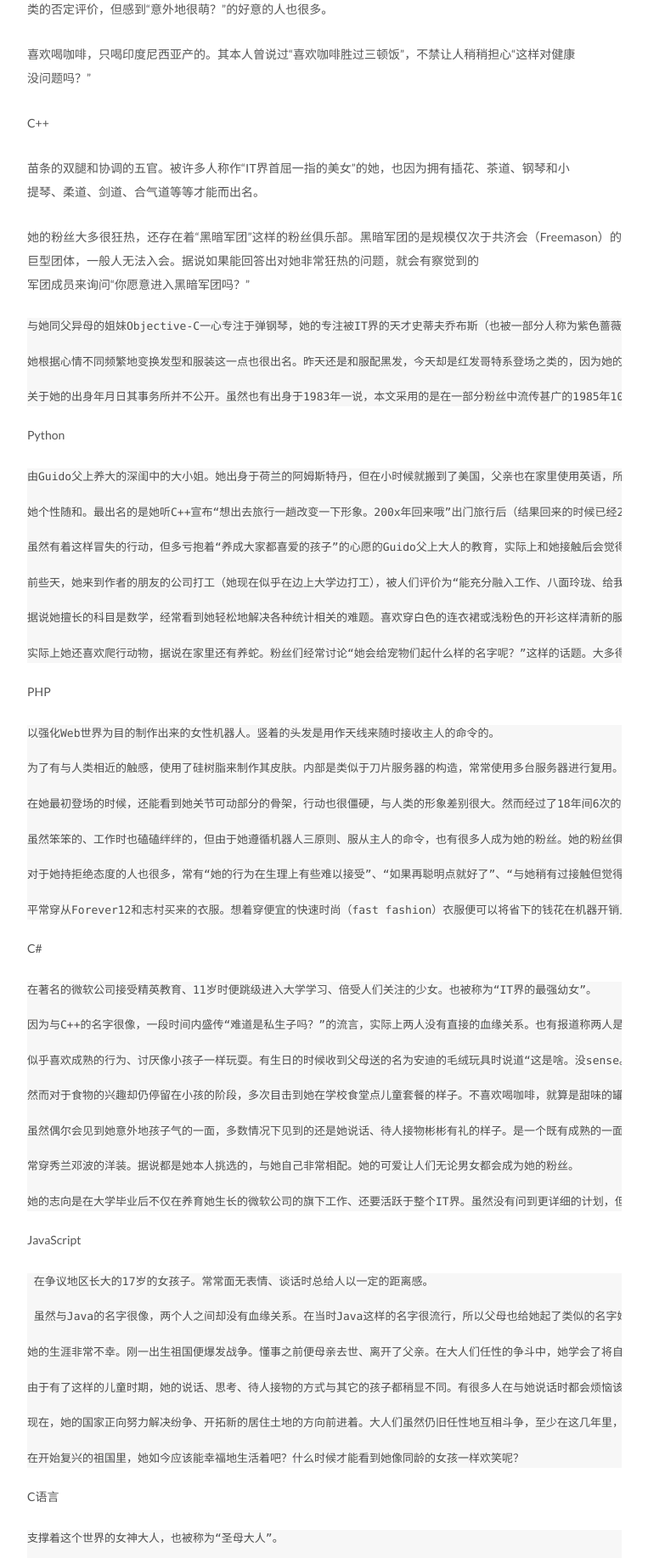
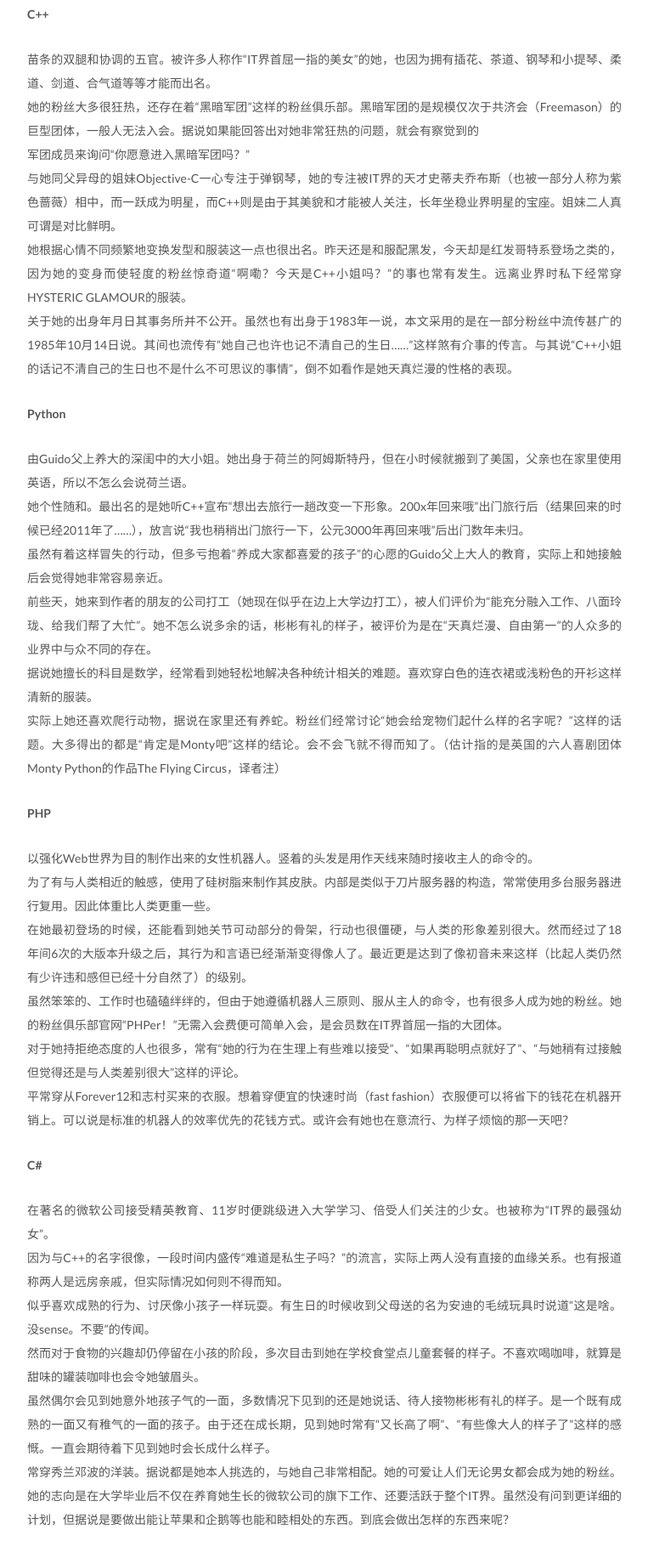
Before and after one commit to songdanlee/songdanLee.github.io, a plain HTML site: page 2017/07/16/如果编程语言是女孩子的话/index.html in a window 1280 px wide. Shown: the part 967-2800 px from the top of the page at 85% size, without its empty margins (258-1021 px from the left). Drawn offline with Linux system fonts and the light colour scheme.

Commit message:
Site updated: 2017-07-16 20:56:49

```diff
--- a/2017/07/16/如果编程语言是女孩子的话/index.html
+++ b/2017/07/16/如果编程语言是女孩子的话/index.html
@@ -99,7 +99,7 @@
 <meta property="og:url" content="http://yoursite.com/2017/07/16/如果编程语言是女孩子的话/index.html">
 <meta property="og:site_name" content="穆梓先生">
 <meta property="og:description" content="试想一下，当Java、C++、Python、Ruby、PHP、C#、JS等编程语言变成了动漫人物会是怎样的一幅场景呢？下面就一起看看在日本作家渡辺将人的笔下，各种编程语言都是哪类可爱的女孩子的吧！">
-<meta property="og:updated_time" content="2017-07-16T12:48:48.678Z">
+<meta property="og:updated_time" content="2017-07-16T12:56:39.959Z">
 <meta name="twitter:card" content="summary">
 <meta name="twitter:title" content="如果编程语言是女孩子的话">
 <meta name="twitter:description" content="试想一下，当Java、C++、Python、Ruby、PHP、C#、JS等编程语言变成了动漫人物会是怎样的一幅场景呢？下面就一起看看在日本作家渡辺将人的笔下，各种编程语言都是哪类可爱的女孩子的吧！">
@@ -373,98 +373,22 @@
 
 
         <p>试想一下，当Java、C++、Python、Ruby、PHP、C#、JS等编程语言变成了动漫人物会是怎样的一幅场景呢？<br>下面就一起看看在日本作家渡辺将人的笔下，各种编程语言都是哪类可爱的女孩子的吧！<br><a id="more"></a></p>
-<p>-Java</p>
-<p>   犹如宫泽贤治的《不畏风雨》中出现的、性格木讷的女孩子。从小就由于迟钝和大食量等特征被别人当作<br>笨蛋，从小学入学开始进入田径部、坚持跑步，在中长跑中经常取得好成绩，给人以活泼的印象。是十分努力的女孩子。</p>
-<p>   她的家境并不算好。父亲Sun是有才能的艺术家，但不擅长理财，在她14岁的时候因为苦于借债积劳成疾而<br>去世。她被Oracle叔叔收养，那时还与Google叔叔之间因为对她的扶养权问题而引起争端并闹上法庭。</p>
-<p>   在周围的人都担心，正值青春期时她在这样的处境下会不会一蹶不振的时候，她却处变不惊、继续着每天<br>练习跑步的生活。 </p>
-<p>   朴素的、认真的、难说是聪明的她，进入高中后不知是不是稍稍开始对异情在意，被人看到她偷偷地学着<br>别的女孩子的时尚穿着在街上行走。虽然会受到“虽然很努力，也许稍微有点过时”、“那衣服与Java的印象不合”之类的否定评价，但感到“意外地很萌？”的好意的人也很多。</p>
-<p>   喜欢喝咖啡，只喝印度尼西亚产的。其本人曾说过“喜欢咖啡胜过三顿饭”，不禁让人稍稍担心“这样对健康<br>没问题吗？”</p>
-<p>C++</p>
-<p>   苗条的双腿和协调的五官。被许多人称作“IT界首屈一指的美女”的她，也因为拥有插花、茶道、钢琴和小<br>提琴、柔道、剑道、合气道等等才能而出名。</p>
-<p>   她的粉丝大多很狂热，还存在着“黑暗军团”这样的粉丝俱乐部。黑暗军团的是规模仅次于共济会（Freemason）的巨型团体，一般人无法入会。据说如果能回答出对她非常狂热的问题，就会有察觉到的<br>军团成员来询问“你愿意进入黑暗军团吗？”</p>
-<pre><code>与她同父异母的姐妹Objective-C一心专注于弹钢琴，她的专注被IT界的天才史蒂夫乔布斯（也被一部分人称为紫色蔷薇）相中，而一跃成为明星，而C++则是由于其美貌和才能被人关注，长年坐稳业界明星的宝座。姐妹二人真可谓是对比鲜明。
+<p><strong>Java</strong></p>
+<p>   犹如宫泽贤治的《不畏风雨》中出现的、性格木讷的女孩子。从小就由于迟钝和大食量等特征被别人当作笨蛋，从小学入学开始进入田径部、坚持跑步，在中长跑中经常取得好成绩，给人以活泼的印象。是十分努力的女孩子。<br>   她的家境并不算好。父亲Sun是有才能的艺术家，但不擅长理财，在她14岁的时候因为苦于借债积劳成疾而去世。她被Oracle叔叔收养，那时还与Google叔叔之间因为对她的扶养权问题而引起争端并闹上法庭。<br>   在周围的人都担心，正值青春期时她在这样的处境下会不会一蹶不振的时候，她却处变不惊、继续着每天练习跑步的生活。<br>   朴素的、认真的、难说是聪明的她，进入高中后不知是不是稍稍开始对异情在意，被人看到她偷偷地学着别的女孩子的时尚穿着在街上行走。虽然会受到“虽然很努力，也许稍微有点过时”、“那衣服与Java的印象不合”之类的否定评价，但感到“意外地很萌？”的好意的人也很多。<br>   喜欢喝咖啡，只喝印度尼西亚产的。其本人曾说过“喜欢咖啡胜过三顿饭”，不禁让人稍稍担心“这样对健康没问题吗？”</p>
+<p><strong>C++</strong></p>
+<p>   苗条的双腿和协调的五官。被许多人称作“IT界首屈一指的美女”的她，也因为拥有插花、茶道、钢琴和小提琴、柔道、剑道、合气道等等才能而出名。<br>   她的粉丝大多很狂热，还存在着“黑暗军团”这样的粉丝俱乐部。黑暗军团的是规模仅次于共济会（Freemason）的巨型团体，一般人无法入会。据说如果能回答出对她非常狂热的问题，就会有察觉到的<br>军团成员来询问“你愿意进入黑暗军团吗？”<br>   与她同父异母的姐妹Objective-C一心专注于弹钢琴，她的专注被IT界的天才史蒂夫乔布斯（也被一部分人称为紫色蔷薇）相中，而一跃成为明星，而C++则是由于其美貌和才能被人关注，长年坐稳业界明星的宝座。姐妹二人真可谓是对比鲜明。<br>   她根据心情不同频繁地变换发型和服装这一点也很出名。昨天还是和服配黑发，今天却是红发哥特系登场之类的，因为她的变身而使轻度的粉丝惊奇道“啊嘞？今天是C++小姐吗？”的事也常有发生。远离业界时私下经常穿HYSTERIC GLAMOUR的服装。<br>   关于她的出身年月日其事务所并不公开。虽然也有出身于1983年一说，本文采用的是在一部分粉丝中流传甚广的1985年10月14日说。其间也流传有“她自己也许也记不清自己的生日……”这样煞有介事的传言。与其说“C++小姐的话记不清自己的生日也不是什么不可思议的事情”，倒不如看作是她天真烂漫的性格的表现。</p>
+<p><strong>Python</strong></p>
+<p>   由Guido父上养大的深闺中的大小姐。她出身于荷兰的阿姆斯特丹，但在小时候就搬到了美国，父亲也在家里使用英语，所以不怎么会说荷兰语。<br>   她个性随和。最出名的是她听C++宣布“想出去旅行一趟改变一下形象。200x年回来哦”出门旅行后（结果回来的时候已经2011年了……），放言说“我也稍稍出门旅行一下，公元3000年再回来哦”后出门数年未归。<br>   虽然有着这样冒失的行动，但多亏抱着“养成大家都喜爱的孩子”的心愿的Guido父上大人的教育，实际上和她接触后会觉得她非常容易亲近。<br>   前些天，她来到作者的朋友的公司打工（她现在似乎在边上大学边打工），被人们评价为“能充分融入工作、八面玲珑、给我们帮了大忙”。她不怎么说多余的话，彬彬有礼的样子，被评价为是在“天真烂漫、自由第一”的人众多的业界中与众不同的存在。<br>   据说她擅长的科目是数学，经常看到她轻松地解决各种统计相关的难题。喜欢穿白色的连衣裙或浅粉色的开衫这样清新的服装。<br>   实际上她还喜欢爬行动物，据说在家里还有养蛇。粉丝们经常讨论“她会给宠物们起什么样的名字呢？”这样的话题。大多得出的都是“肯定是Monty吧”这样的结论。会不会飞就不得而知了。（估计指的是英国的六人喜剧团体Monty Python的作品The Flying Circus，译者注）</p>
+<p><strong>PHP</strong></p>
+<p>   以强化Web世界为目的制作出来的女性机器人。竖着的头发是用作天线来随时接收主人的命令的。<br>   为了有与人类相近的触感，使用了硅树脂来制作其皮肤。内部是类似于刀片服务器的构造，常常使用多台服务器进行复用。因此体重比人类更重一些。<br>   在她最初登场的时候，还能看到她关节可动部分的骨架，行动也很僵硬，与人类的形象差别很大。然而经过了18年间6次的大版本升级之后，其行为和言语已经渐渐变得像人了。最近更是达到了像初音未来这样（比起人类仍然有少许违和感但已经十分自然了）的级别。<br>   虽然笨笨的、工作时也磕磕绊绊的，但由于她遵循机器人三原则、服从主人的命令，也有很多人成为她的粉丝。她的粉丝俱乐部官网“PHPer！”无需入会费便可简单入会，是会员数在IT界首屈一指的大团体。<br>   对于她持拒绝态度的人也很多，常有“她的行为在生理上有些难以接受”、“如果再聪明点就好了”、“与她稍有过接触但觉得还是与人类差别很大”这样的评论。<br>   平常穿从Forever12和志村买来的衣服。想着穿便宜的快速时尚（fast fashion）衣服便可以将省下的钱花在机器开销上。可以说是标准的机器人的效率优先的花钱方式。或许会有她也在意流行、为样子烦恼的那一天吧？</p>
+<p><strong>C#</strong></p>
+<p>   在著名的微软公司接受精英教育、11岁时便跳级进入大学学习、倍受人们关注的少女。也被称为“IT界的最强幼女”。<br>   因为与C++的名字很像，一段时间内盛传“难道是私生子吗？”的流言，实际上两人没有直接的血缘关系。也有报道称两人是远房亲戚，但实际情况如何则不得而知。<br>   似乎喜欢成熟的行为、讨厌像小孩子一样玩耍。有生日的时候收到父母送的名为安迪的毛绒玩具时说道“这是啥。没sense。不要”的传闻。<br>   然而对于食物的兴趣却仍停留在小孩的阶段，多次目击到她在学校食堂点儿童套餐的样子。不喜欢喝咖啡，就算是甜味的罐装咖啡也会令她皱眉头。<br>   虽然偶尔会见到她意外地孩子气的一面，多数情况下见到的还是她说话、待人接物彬彬有礼的样子。是一个既有成熟的一面又有稚气的一面的孩子。由于还在成长期，见到她时常有“又长高了啊”、“有些像大人的样子了”这样的感慨。一直会期待着下见到她时会长成什么样子。<br>   常穿秀兰邓波的洋装。据说都是她本人挑选的，与她自己非常相配。她的可爱让人们无论男女都会成为她的粉丝。<br>   她的志向是在大学毕业后不仅在养育她生长的微软公司的旗下工作、还要活跃于整个IT界。虽然没有问到更详细的计划，但据说是要做出能让苹果和企鹅等也能和睦相处的东西。到底会做出怎样的东西来呢？</p>
+<p><strong>JavaScript</strong></p>
+<p>   在争议地区长大的17岁的女孩子。常常面无表情、谈话时总给人以一定的距离感。<br>   虽然与Java的名字很像，两个人之间却没有血缘关系。在当时Java这样的名字很流行，所以父母也给她起了类似的名字她本人似乎对自己的名字并不在意，有时也以“ECMA”的笔名进行活动。偶尔也会被叫“JS”的外号，对此则更不在意，甚至对这种称法公然无视。<br>   她的生涯非常不幸。刚一出生祖国便爆发战争。懂事之前便母亲去世、离开了父亲。在大人们任性的争斗中，她学会了将自己藏在壳中、保护自己周围的生存之术。同年龄的女孩子随着年龄的变化都在挑战各种风格的时候，她却不顾周围的话语、一个人继续闭锁在壳中。当时就是非得这样才能生存的艰难环境。<br>   由于有了这样的儿童时期，她的说话、思考、待人接物的方式与其它的孩子都稍显不同。有很多人在与她说话时都会烦恼该怎样说才好。不过，也有人对她持有简单的一根筋的思考方式“容易接触”、“某种程度上来说，很好理解”的印象。<br>   现在，她的国家正向努力解决纷争、开拓新的居住土地的方向前进着。大人们虽然仍旧任性地互相斗争，至少在这几年里，已经没有发生像以前那样互相憎恨、互相残杀的战争了。<br>   在开始复兴的祖国里，她如今应该能幸福地生活着吧？什么时候才能看到她像同龄的女孩一样欢笑呢？</p>
+<p><strong>C语言</strong></p>
+<p>   支撑着这个世界的女神大人，也被称为“圣母大人”。<br>   关于C的出身年月没有定论。有人说她在创世纪（指1970年1月1日左右）之前就存在于这个世界，也有人说她是在稍后的1972年左右诞生的。<br>   她是女神大人，因此像“1970年左右出身的话，她现在的年龄是……”这样的想法是不信教的行为。绝对不要有这样的想法。<br>   她的名字是字母表的第三个字母“C”。据新约史书上的记载，在她之前还有叫作B的女神大人。一些资料显示“肯和丹尼斯创造了B，但对此并不满足。此后丹尼斯和其它人又合力创造了C”。<br>   世界上有许许多多她的信徒。然而在一段时间内都没有正确传达她的教诲的圣经。当初丹尼斯和布莱恩留下的诗篇虽然担负着这样的使命， 人们却希望有更加明确的言语。此后有许多有识之士将各种逸闻编辑整理、编著出了正确传达她的教义的圣经。<br>   一般人与C不能直接对话。只有积累了足够的修行者才会被允许与C交流。<br>   修行是十分严格的，需要理解”指针的指针“之类的问题，以及要求100%地成功解决无论多么努力地修行都难以克服的“malloc/free”问题。由于这样的背景，真正能跟她进行日常交流的人非常地少。<br>   然而由能够交流的人经手、世界上诞生了多种多样的知识与技术。即使你没有见过她的样子，她的慈爱也确实地每天都围绕在你身边。</p>
+<p><strong>Shell</strong><br>   创世纪（1970年1月1日）起经过数年后被目击到的妖精。会寄宿在家中，有着类似于棕精灵（Brownie）的生活方式，向她们拜托家务事或着杂活的时候，会回答两次并接受的温顺的孩子的。<br>   她们不常出现在人间存在的地方，因为不通言语，会用信件交流。如果拜托的事情说得比较含糊的话，有可能会造成误解而发生不得了的事情。对此的技巧是明确地像“做那个|做这个&gt;放在这里”这样有顺序地将要拜托她们做的事写好。如果对拜托的事理解得很好的话，她们会在夜里将事情都处理好。如果很好地完成了工作的话，请别忘了在第二天的晚上放上作为谢礼的方糖。<br>   Shell中有各种各样的种族。现在已确认的种族中比较有名的有：“ba”、“c“、”k”、”tc”、“z”等等。其服装根据种族不同而不同，我所目击到的是一只身高60cm左右、穿着巴宝莉的儿童服装的个体。恐怕人们目击到最多的是”ba”种。个人而言我也想遇到身高更高一些、尖耳朵的“z”种，现在虽然知道如何写信，却从未见过实物。<br>   尽量她们会在同一个屋子里居住，却很少有人有机会见到，也不如何才能遇到他们。<br>   有一种说法是，每天都把写程序这一仪式进行到午夜、勉强靠咖啡因支撑着抬起头的状态下突然向屏幕看去，能够看到她的身影。确实我遭遇她，也是在公司里熬夜写程序的时候。<br>   Shell的个体非常地多，据说每家每户都会有一只。在大家的家里，实际上有着许多的她们居住着、等着来信也说不定。</p>
 
-她根据心情不同频繁地变换发型和服装这一点也很出名。昨天还是和服配黑发，今天却是红发哥特系登场之类的，因为她的变身而使轻度的粉丝惊奇道“啊嘞？今天是C++小姐吗？”的事也常有发生。远离业界时私下经常穿HYSTERIC GLAMOUR的服装。
-
-关于她的出身年月日其事务所并不公开。虽然也有出身于1983年一说，本文采用的是在一部分粉丝中流传甚广的1985年10月14日说。其间也流传有“她自己也许也记不清自己的生日……”这样煞有介事的传言。与其说“C++小姐的话记不清自己的生日也不是什么不可思议的事情”，倒不如看作是她天真烂漫的性格的表现。
-</code></pre><p>Python</p>
-<pre><code>由Guido父上养大的深闺中的大小姐。她出身于荷兰的阿姆斯特丹，但在小时候就搬到了美国，父亲也在家里使用英语，所以不怎么会说荷兰语。
-
-她个性随和。最出名的是她听C++宣布“想出去旅行一趟改变一下形象。200x年回来哦”出门旅行后（结果回来的时候已经2011年了……），放言说“我也稍稍出门旅行一下，公元3000年再回来哦”后出门数年未归。
-
-虽然有着这样冒失的行动，但多亏抱着“养成大家都喜爱的孩子”的心愿的Guido父上大人的教育，实际上和她接触后会觉得她非常容易亲近。
-
-前些天，她来到作者的朋友的公司打工（她现在似乎在边上大学边打工），被人们评价为“能充分融入工作、八面玲珑、给我们帮了大忙”。她不怎么说多余的话，彬彬有礼的样子，被评价为是在“天真烂漫、自由第一”的人众多的业界中与众不同的存在。
-
-据说她擅长的科目是数学，经常看到她轻松地解决各种统计相关的难题。喜欢穿白色的连衣裙或浅粉色的开衫这样清新的服装。
-
-实际上她还喜欢爬行动物，据说在家里还有养蛇。粉丝们经常讨论“她会给宠物们起什么样的名字呢？”这样的话题。大多得出的都是“肯定是Monty吧”这样的结论。会不会飞就不得而知了。（估计指的是英国的六人喜剧团体Monty Python的作品The Flying Circus，译者注）
-</code></pre><p>PHP</p>
-<pre><code>以强化Web世界为目的制作出来的女性机器人。竖着的头发是用作天线来随时接收主人的命令的。
-
-为了有与人类相近的触感，使用了硅树脂来制作其皮肤。内部是类似于刀片服务器的构造，常常使用多台服务器进行复用。因此体重比人类更重一些。
-
-在她最初登场的时候，还能看到她关节可动部分的骨架，行动也很僵硬，与人类的形象差别很大。然而经过了18年间6次的大版本升级之后，其行为和言语已经渐渐变得像人了。最近更是达到了像初音未来这样（比起人类仍然有少许违和感但已经十分自然了）的级别。
-
-虽然笨笨的、工作时也磕磕绊绊的，但由于她遵循机器人三原则、服从主人的命令，也有很多人成为她的粉丝。她的粉丝俱乐部官网“PHPer！”无需入会费便可简单入会，是会员数在IT界首屈一指的大团体。
-
-对于她持拒绝态度的人也很多，常有“她的行为在生理上有些难以接受”、“如果再聪明点就好了”、“与她稍有过接触但觉得还是与人类差别很大”这样的评论。
-
-平常穿从Forever12和志村买来的衣服。想着穿便宜的快速时尚（fast fashion）衣服便可以将省下的钱花在机器开销上。可以说是标准的机器人的效率优先的花钱方式。或许会有她也在意流行、为样子烦恼的那一天吧？
-</code></pre><p>C#</p>
-<pre><code>在著名的微软公司接受精英教育、11岁时便跳级进入大学学习、倍受人们关注的少女。也被称为“IT界的最强幼女”。
-
-因为与C++的名字很像，一段时间内盛传“难道是私生子吗？”的流言，实际上两人没有直接的血缘关系。也有报道称两人是远房亲戚，但实际情况如何则不得而知。
-
-似乎喜欢成熟的行为、讨厌像小孩子一样玩耍。有生日的时候收到父母送的名为安迪的毛绒玩具时说道“这是啥。没sense。不要”的传闻。
-
-然而对于食物的兴趣却仍停留在小孩的阶段，多次目击到她在学校食堂点儿童套餐的样子。不喜欢喝咖啡，就算是甜味的罐装咖啡也会令她皱眉头。
-
-虽然偶尔会见到她意外地孩子气的一面，多数情况下见到的还是她说话、待人接物彬彬有礼的样子。是一个既有成熟的一面又有稚气的一面的孩子。由于还在成长期，见到她时常有“又长高了啊”、“有些像大人的样子了”这样的感慨。一直会期待着下见到她时会长成什么样子。
-
-常穿秀兰邓波的洋装。据说都是她本人挑选的，与她自己非常相配。她的可爱让人们无论男女都会成为她的粉丝。
-
-她的志向是在大学毕业后不仅在养育她生长的微软公司的旗下工作、还要活跃于整个IT界。虽然没有问到更详细的计划，但据说是要做出能让苹果和企鹅等也能和睦相处的东西。到底会做出怎样的东西来呢？
-</code></pre><p>JavaScript</p>
-<pre><code> 在争议地区长大的17岁的女孩子。常常面无表情、谈话时总给人以一定的距离感。
-
- 虽然与Java的名字很像，两个人之间却没有血缘关系。在当时Java这样的名字很流行，所以父母也给她起了类似的名字她本人似乎对自己的名字并不在意，有时也以“ECMA”的笔名进行活动。偶尔也会被叫“JS”的外号，对此则更不在意，甚至对这种称法公然无视。
-
-她的生涯非常不幸。刚一出生祖国便爆发战争。懂事之前便母亲去世、离开了父亲。在大人们任性的争斗中，她学会了将自己藏在壳中、保护自己周围的生存之术。同年龄的女孩子随着年龄的变化都在挑战各种风格的时候，她却不顾周围的话语、一个人继续闭锁在壳中。当时就是非得这样才能生存的艰难环境。
-
-由于有了这样的儿童时期，她的说话、思考、待人接物的方式与其它的孩子都稍显不同。有很多人在与她说话时都会烦恼该怎样说才好。不过，也有人对她持有简单的一根筋的思考方式“容易接触”、“某种程度上来说，很好理解”的印象。
-
-现在，她的国家正向努力解决纷争、开拓新的居住土地的方向前进着。大人们虽然仍旧任性地互相斗争，至少在这几年里，已经没有发生像以前那样互相憎恨、互相残杀的战争了。
-
-在开始复兴的祖国里，她如今应该能幸福地生活着吧？什么时候才能看到她像同龄的女孩一样欢笑呢？
-</code></pre><p>C语言</p>
-<pre><code>支撑着这个世界的女神大人，也被称为“圣母大人”。
-
-关于C的出身年月没有定论。有人说她在创世纪（指1970年1月1日左右）之前就存在于这个世界，也有人说她是在稍后的1972年左右诞生的。
-
-她是女神大人，因此像“1970年左右出身的话，她现在的年龄是……”这样的想法是不信教的行为。绝对不要有这样的想法。
-
-她的名字是字母表的第三个字母“C”。据新约史书上的记载，在她之前还有叫作B的女神大人。一些资料显示“肯和丹尼斯创造了B，但对此并不满足。此后丹尼斯和其它人又合力创造了C”。
-
-世界上有许许多多她的信徒。然而在一段时间内都没有正确传达她的教诲的圣经。当初丹尼斯和布莱恩留下的诗篇虽然担负着这样的使命， 人们却希望有更加明确的言语。此后有许多有识之士将各种逸闻编辑整理、编著出了正确传达她的教义的圣经。
-
-一般人与C不能直接对话。只有积累了足够的修行者才会被允许与C交流。
-
-修行是十分严格的，需要理解”指针的指针“之类的问题，以及要求100%地成功解决无论多么努力地修行都难以克服的“malloc/free”问题。由于这样的背景，真正能跟她进行日常交流的人非常地少。
-
-然而由能够交流的人经手、世界上诞生了多种多样的知识与技术。即使你没有见过她的样子，她的慈爱也确实地每天都围绕在你身边。
-</code></pre><p>Shell</p>
-<pre><code>创世纪（1970年1月1日）起经过数年后被目击到的妖精。会寄宿在家中，有着类似于棕精灵（Brownie）的生活方式，向她们拜托家务事或着杂活的时候，会回答两次并接受的温顺的孩子的。
-她们不常出现在人间存在的地方，因为不通言语，会用信件交流。如果拜托的事情说得比较含糊的话，有可能会造成误解而发生不得了的事情。对此的技巧是明确地像“做那个|做这个&gt;放在这里”这样有顺序地将要拜托她们做的事写好。如果对拜托的事理解得很好的话，她们会在夜里将事情都处理好。如果很好地完成了工作的话，请别忘了在第二天的晚上放上作为谢礼的方糖。
-
-Shell中有各种各样的种族。现在已确认的种族中比较有名的有：“ba”、“c“、”k”、”tc”、“z”等等。其服装根据种族不同而不同，我所目击到的是一只身高60cm左右、穿着巴宝莉的儿童服装的个体。恐怕人们目击到最多的是”ba”种。个人而言我也想遇到身高更高一些、尖耳朵的“z”种，现在虽然知道如何写信，却从未见过实物。
-
-尽量她们会在同一个屋子里居住，却很少有人有机会见到，也不如何才能遇到他们。
-
-有一种说法是，每天都把写程序这一仪式进行到午夜、勉强靠咖啡因支撑着抬起头的状态下突然向屏幕看去，能够看到她的身影。确实我遭遇她，也是在公司里熬夜写程序的时候。
-
-Shell的个体非常地多，据说每家每户都会有一只。在大家的家里，实际上有着许多的她们居住着、等着来信也说不定。
-</code></pre>
 
     </div>
 
--- a/css/main.css
+++ b/css/main.css
@@ -1676,7 +1676,7 @@ pre .javascript .function {
   width: 4px;
   height: 4px;
   border-radius: 50%;
-  background: #094a66;
+  background: #4128ff;
 }
 .links-of-blogroll {
   font-size: 13px;
```
